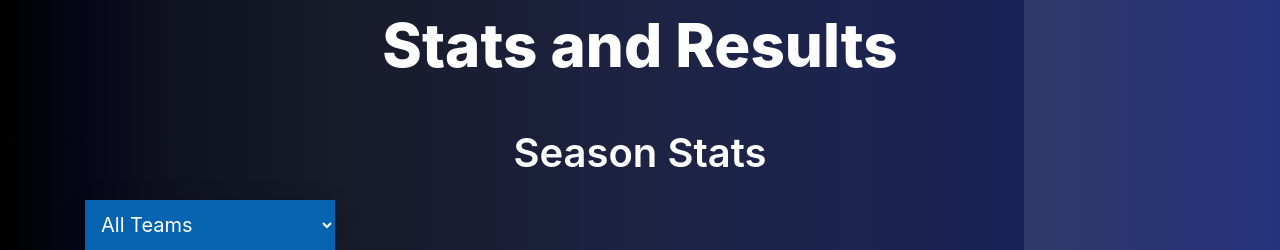
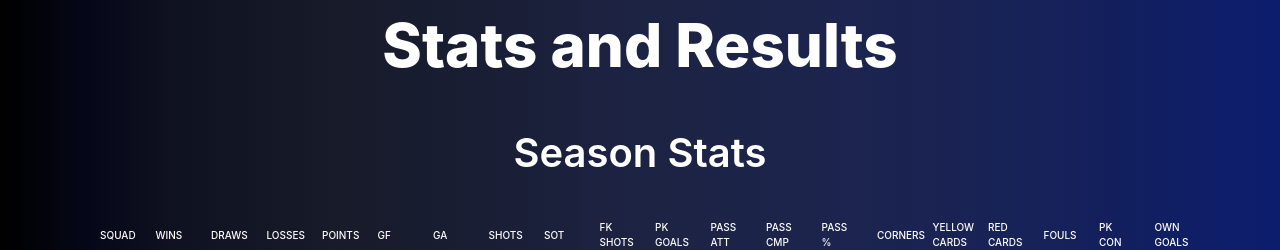
Before and after one commit to farhan2401/EPL-Insights, a Django app: page /seasons/1/ in a window 1280 px wide. Shown: the part 113-363 px from the top of the page. Run offline with Django 5.2, Linux system fonts and the light colour scheme; data that the repository does not hold is empty.

Commit message:
remove dropdown box

```diff
--- a/seasons/templates/seasons/seasonpage.html
+++ b/seasons/templates/seasons/seasonpage.html
@@ -77,43 +77,6 @@
                 color: #fff;
                 border-bottom: solid 1px rgba(255,255,255,0.1);
             }
-            .box {
-                animation: fadeIn 5s;
-            }
-            .box select {
-                background-color: #0563af;
-                color: white;
-                padding: 12px;
-                width: 250px;
-                border: none;
-                font-size: 20px;
-                box-shadow: 0 5px 25px rgba(0, 0, 0, 0.2);
-                -webkit-appearance: button;
-                appearance: button;
-                outline: none;
-            }
-            .box::before {
-                content: "\f13a";
-                font-family: FontAwesome;
-                position: absolute;
-                top: 0;
-                right: 0;
-                width: 20%;
-                height: 100%;
-                text-align: center;
-                font-size: 28px;
-                line-height: 45px;
-                color: rgba(255, 255, 255, 0.5);
-                background-color: rgba(255, 255, 255, 0.1);
-                pointer-events: none;
-            }
-            .box:hover::before {
-                color: rgba(255, 255, 255, 0.6);
-                background-color: rgba(255, 255, 255, 0.2);
-            }
-            .box select option {
-                padding: 30px;
-            }
             @keyframes fadeIn {
                 0% { opacity: 0; }
                 100% { opacity: 1; }
@@ -124,14 +87,6 @@
         <div>
             <h3 class="mainheader">{{stats.0.season}} Stats and Results</h3>
             <h3 class="subheader">Season Stats</h3>
-            <div class="box">
-                <select>
-                    <option selected value="0">All Teams</option>
-                {% for stat in stats %}
-                    <option>{{stat.squad}}</option>
-                {% endfor %}
-                </select>
-        </div>
         </div>
         <div class="tblheader">
             <table cellpadding="0" cellspacing="0" border="0">
```
